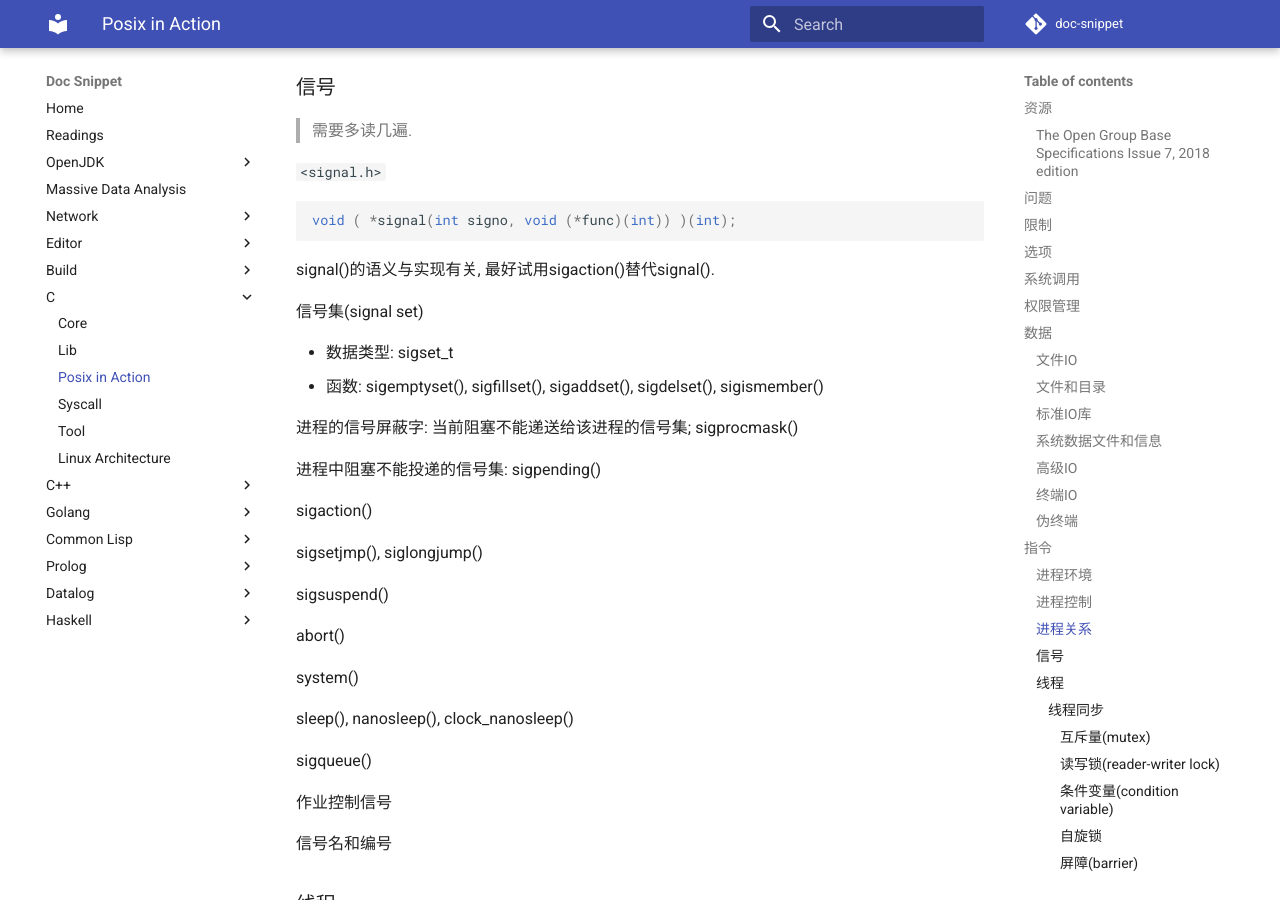
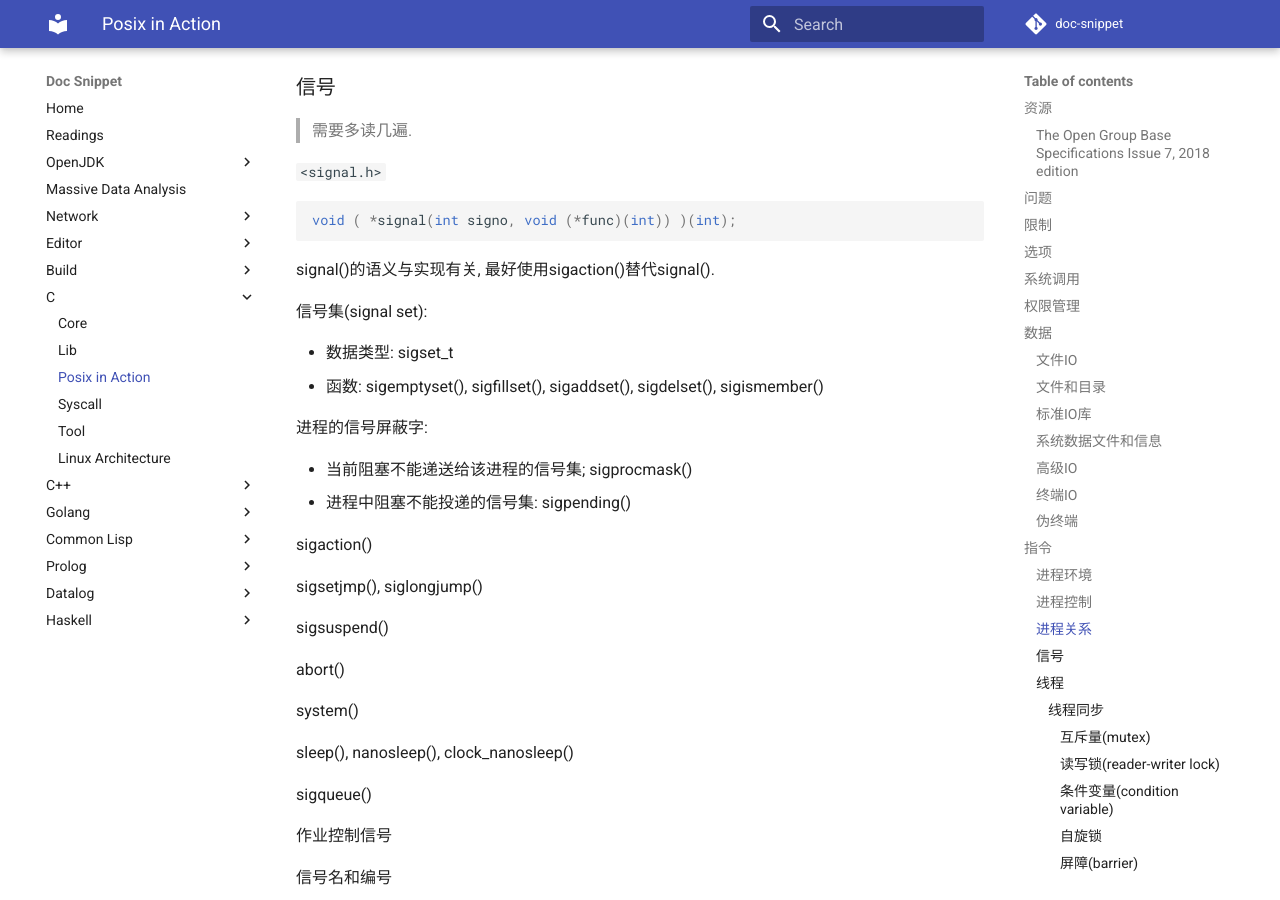
Before and after one commit to zhoujiagen/doc-snippet, an MkDocs documentation site: the page built from docs/clang/posix-in-action.md, in a window 1280 px wide and 900 px high, scrolled down 10238 px. Built offline with MkDocs 1.6.1 and Material for MkDocs 9.7.7, drawn with Linux system fonts in a browser that asks for light colours; comment, search, counter and statistics services are not loaded.

Commit message:
fix typo.

````diff
--- a/docs/clang/posix-in-action.md
+++ b/docs/clang/posix-in-action.md
@@ -472,17 +472,17 @@ tcgetpgrp(), tcsetpgrp(), tcgetsid()
 void ( *signal(int signo, void (*func)(int)) )(int);
 ```
 
-signal()的语义与实现有关, 最好试用sigaction()替代signal().
+signal()的语义与实现有关, 最好使用sigaction()替代signal().
 
-
-信号集(signal set)
+信号集(signal set):
 
 - 数据类型: sigset_t
 - 函数: sigemptyset(), sigfillset(), sigaddset(), sigdelset(), sigismember()
 
-进程的信号屏蔽字: 当前阻塞不能递送给该进程的信号集; sigprocmask()
+进程的信号屏蔽字:
 
-进程中阻塞不能投递的信号集: sigpending()
+- 当前阻塞不能递送给该进程的信号集; sigprocmask()
+- 进程中阻塞不能投递的信号集: sigpending()
 
 sigaction()
 
@@ -506,9 +506,7 @@ sigqueue()
 
 POSIX线程/pthread
 
-```
-<pthread.h>
-```
+`<pthread.h>`
 
 - 线程标识: pthread_equal(), pthread_self()
 - 线程创建: pthread_create()
````
